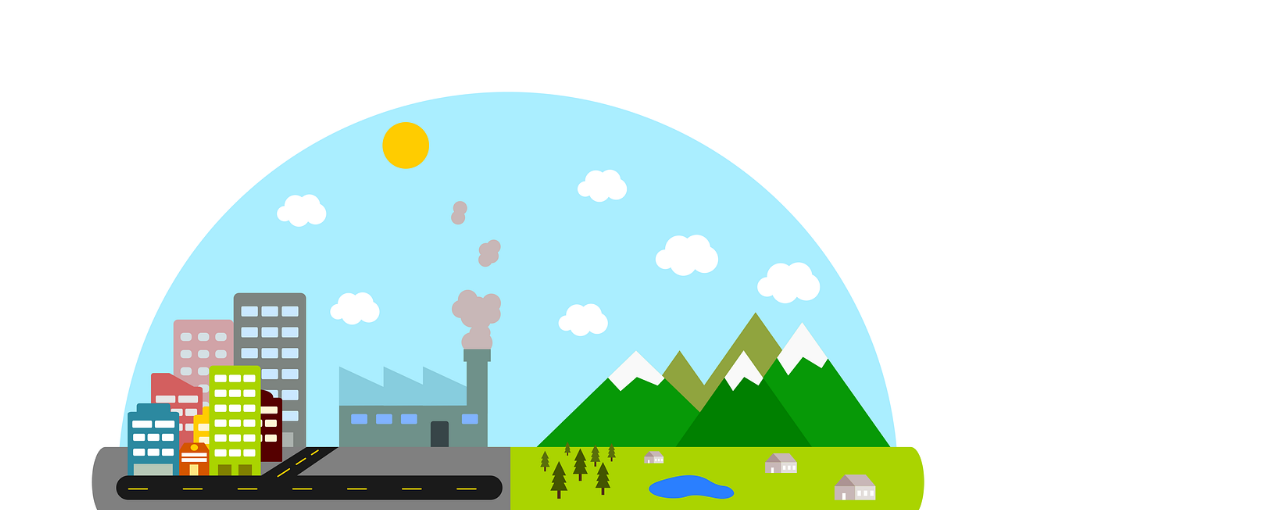
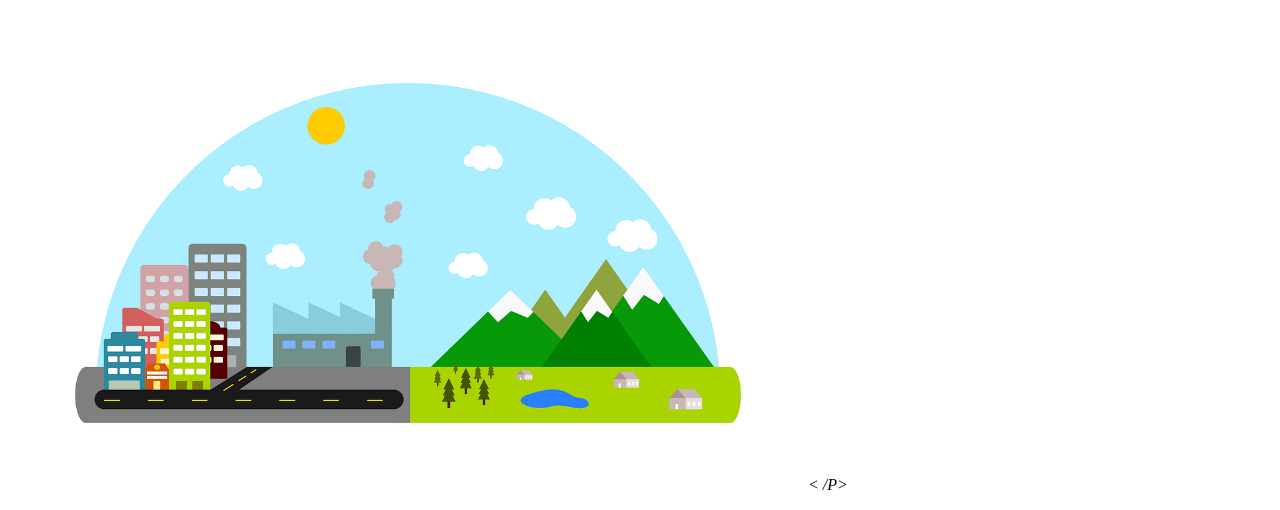
Before and after one commit to HayumiJolieHogaha/Agrinho2025, a plain HTML site: page index.html in a window 1280 px wide. Shown: the top 510 px of the page. Drawn offline with Linux system fonts and the light colour scheme.

Commit message:
kjsjenvf

```diff
--- a/index.html
+++ b/index.html
@@ -7,7 +7,10 @@
      <link rel="stylesheet" href="style.css">
 </head>
 <body>
-  <img src="campo e cidade.png" alt="" width="1000">
+  <P> <text-center>
+    <img src="campo e cidade.png" alt="" width="800"><
+</text-center>
+    /P>
   <style>   h1 {
             text-align: center;
         }
```
